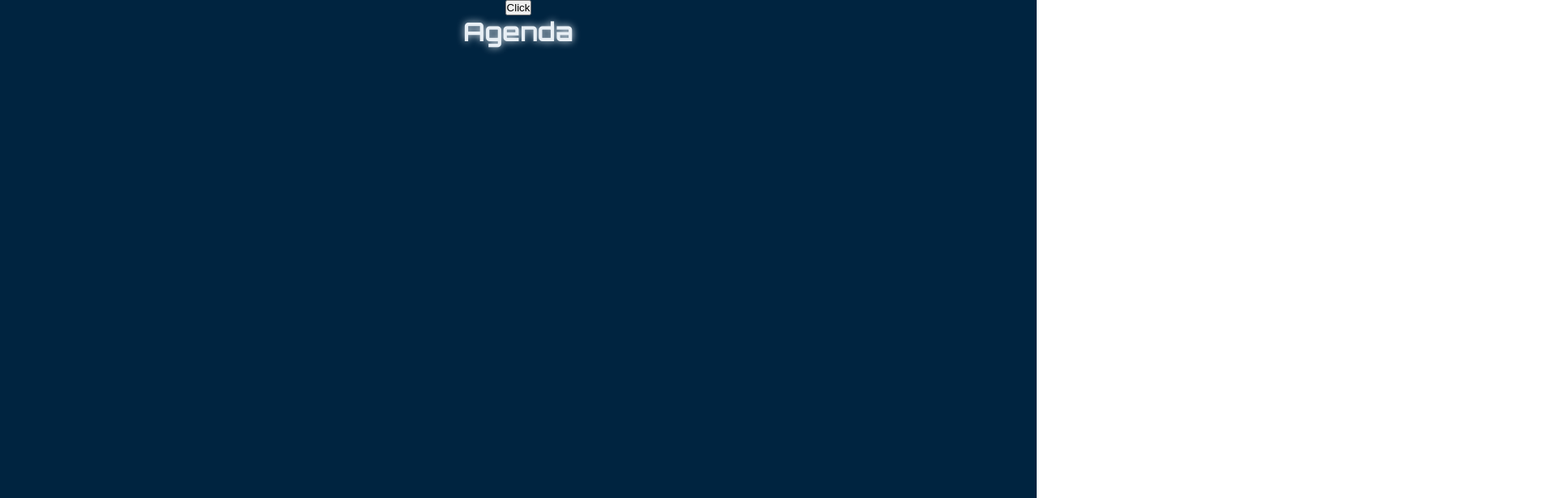
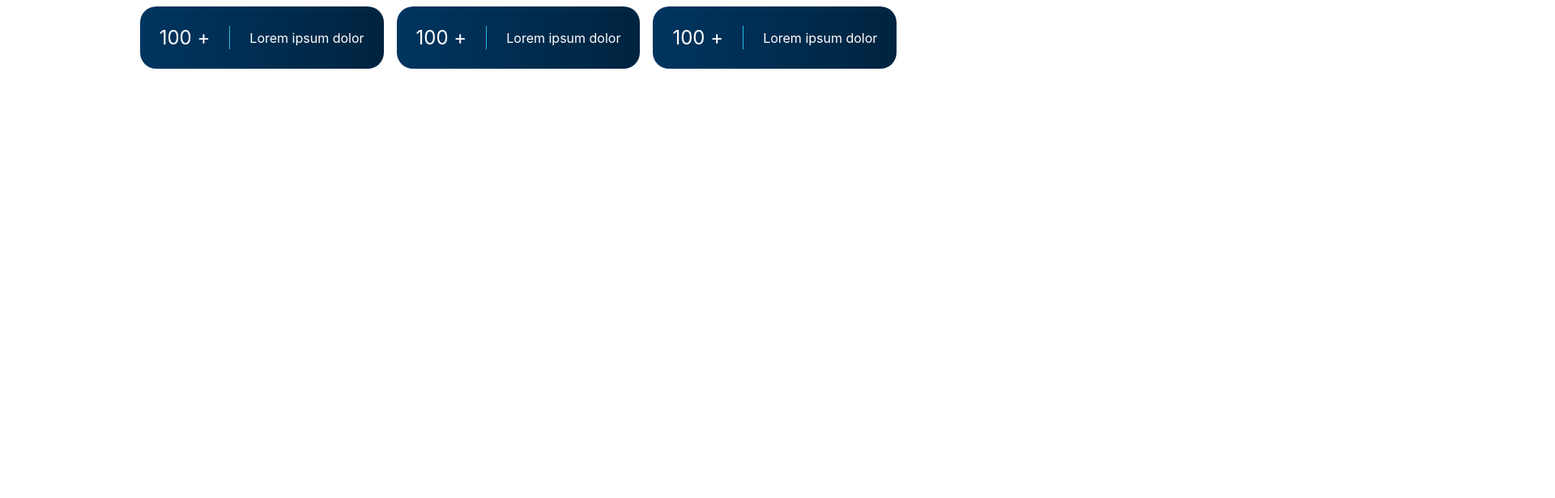
Before and after one commit to IlijaTrifke/fon_hakaton23, a React (Create React App) app: page / in a window 1280 px wide. Shown: the top 616 px of the page at 81% size, 1920 px wide, since content can reach past the window. Built offline with nearby package versions, Linux system fonts and the light colour scheme; the HTML template or start-up script is replaced by a standard one.

Commit message:
Nisam siguran kad sajt bude sastavljen kompletno dal ce da ovi brojevi da krenu sa animacijom tek kad se dodje do njih ili ce cim se ucita sajt

```diff
--- a/package.json
+++ b/package.json
@@ -7,8 +7,9 @@
     "@testing-library/react": "^13.4.0",
     "@testing-library/user-event": "^13.5.0",
     "react": "^18.2.0",
+    "react-countup": "^6.4.0",
     "react-dom": "^18.2.0",
-    "react-router-dom": "^6.6.2",
+    "react-router-dom": "^6.7.0",
     "react-scripts": "5.0.1",
     "web-vitals": "^2.1.4"
   },
--- a/src/Home.js
+++ b/src/Home.js
@@ -1,9 +1,10 @@
 import React from "react";
 import Agenda from "./components/agenda/Agenda";
+import Statistika from "./components/statistika/Statistika";
 import Pocetna from "./components/pocetna/Pocetna";
 
 const Home = () => {
-  return <Agenda />;
+  return <Statistika />;
 };
 
 export default Home;
--- a/src/components/statistika/Statistika.jsx
+++ b/src/components/statistika/Statistika.jsx
@@ -1,7 +1,35 @@
 import React from "react";
+import CountUp from "react-countup";
+import "./statistika.scss";
 
 const Statistika = () => {
-  return <div>Statistika</div>;
+  return (
+    <div className="stk-center">
+      <ul>
+        <li>
+          <p className="stk-numbers">
+            <CountUp start={0} end={100} duration={2} delay={0} /> +
+          </p>
+          <span class="stk-vertical-line"></span>
+          <p className="stk-text">Lorem ipsum dolor</p>
+        </li>
+        <li>
+          <p className="stk-numbers">
+            <CountUp start={0} end={100} duration={2} delay={0} /> +
+          </p>
+          <span class="stk-vertical-line"></span>
+          <p className="stk-text">Lorem ipsum dolor</p>
+        </li>
+        <li>
+          <p className="stk-numbers">
+            <CountUp start={0} end={100} duration={2} delay={0} /> +
+          </p>
+          <span class="stk-vertical-line"></span>
+          <p className="stk-text">Lorem ipsum dolor</p>
+        </li>
+      </ul>
+    </div>
+  );
 };
 
 export default Statistika;
--- /dev/null
+++ b/src/components/statistika/statistika.scss
@@ -0,0 +1,44 @@
+@import "../../global.scss";
+
+* {
+  box-sizing: border-box;
+  margin: 0;
+  padding: 0;
+}
+
+li {
+  border-radius: 20px;
+  background: linear-gradient(to right, #003560, $tamnoPlava);
+}
+
+ul {
+  display: flex;
+  justify-content: center;
+}
+
+li {
+  display: flex;
+  justify-content: center;
+  margin: 0.5rem;
+}
+
+.stk-numbers {
+  font-size: 1.5rem;
+  padding: 1.5rem;
+  color: white;
+}
+
+.stk-text {
+  display: flexbox;
+  align-self: center;
+  flex-wrap: wrap;
+  color: white;
+  padding: 1.5rem;
+}
+
+.stk-vertical-line {
+  display: inline-block;
+  border-left: 0.8px solid $svetloPlava;
+  margin-top: 1.5rem;
+  margin-bottom: 1.5rem;
+}
```
Also changed, not shown: 1 other file (tests, documents, lock files or other folders).
